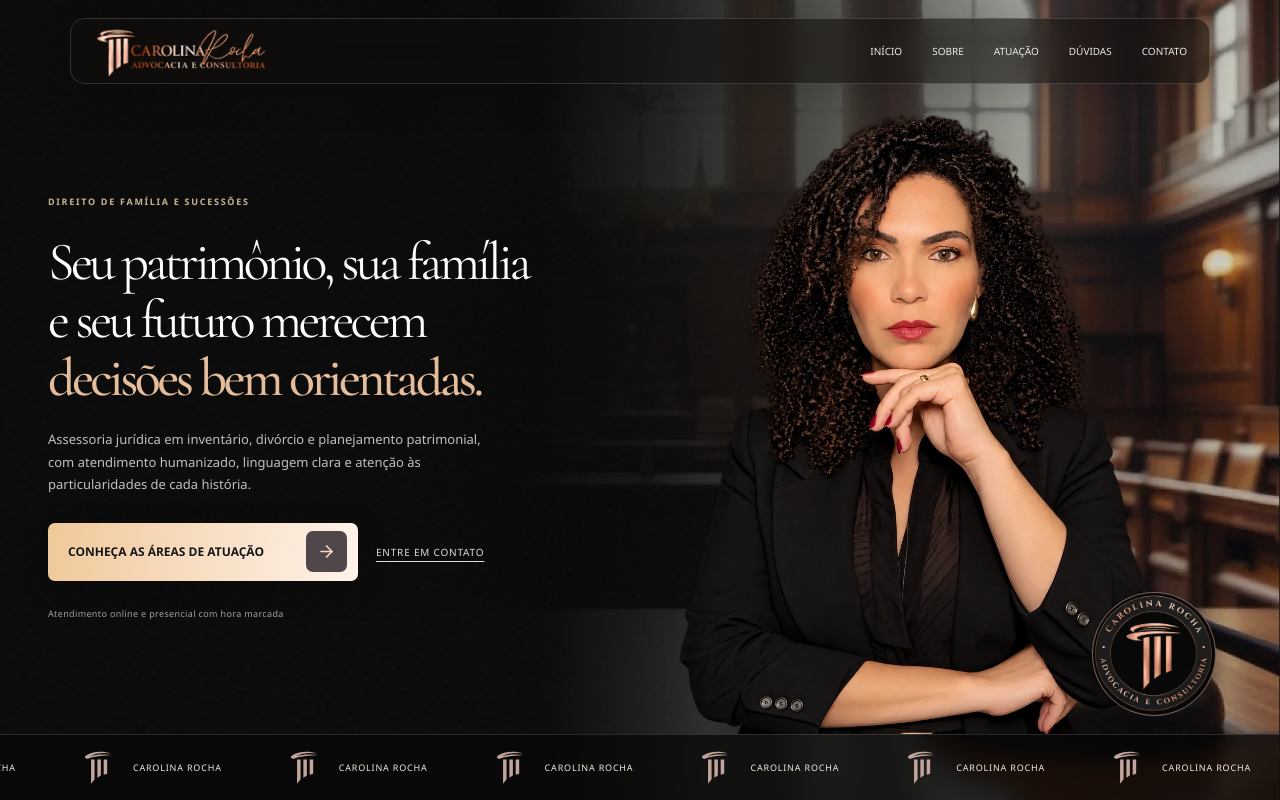
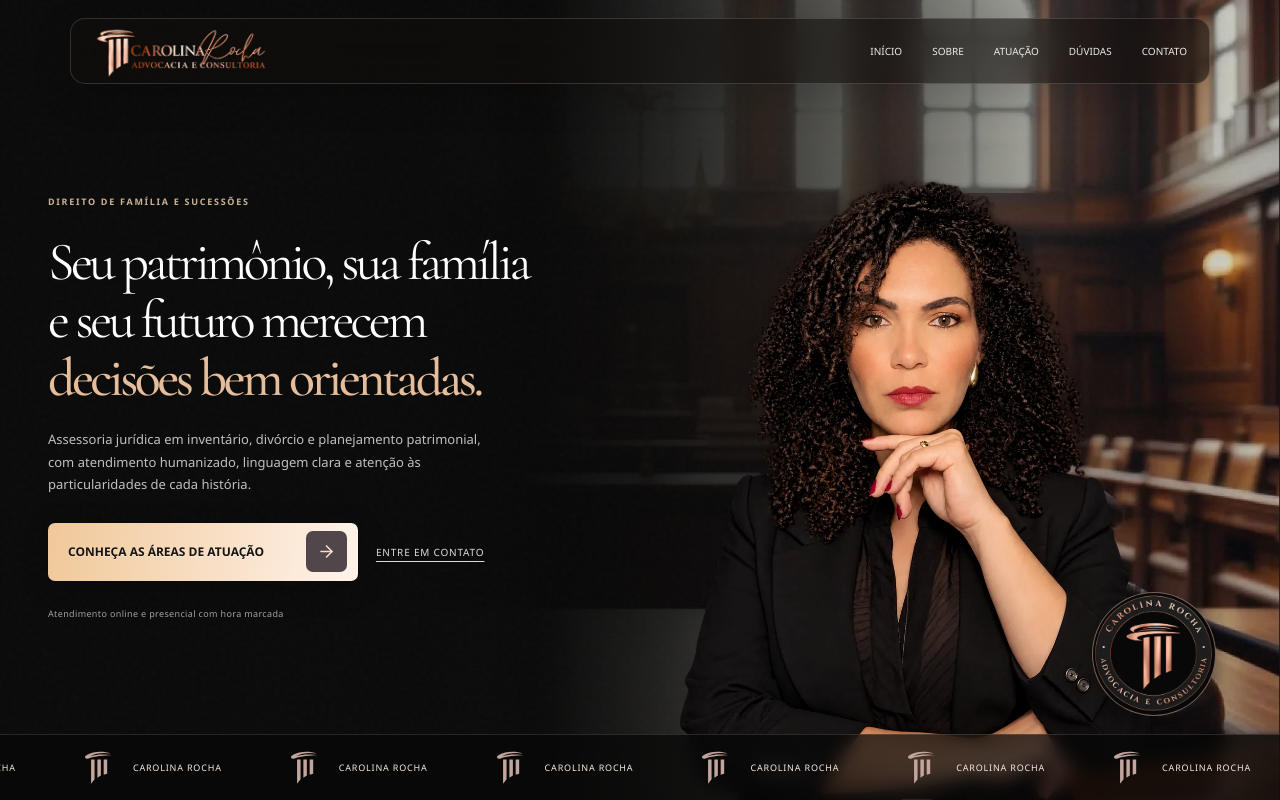
Before and after one commit to SarahRayssa/carolinarocha, a Next.js app: page / in a window 1280 px wide. Shown: the top 800 px of the page. Built offline with nearby package versions, Linux system fonts and the light colour scheme.

Commit message:
Align hero portrait with marquee edge

```diff
--- a/src/app/globals.css
+++ b/src/app/globals.css
@@ -81,3 +81,8 @@
 .footer-services a{font-size:9px;color:rgba(255,255,255,.64)}
 @media(max-width:900px){.brand-logo{width:190px;height:52px}.brand{min-width:190px}}
 @media(max-width:680px){.brand{min-width:0;max-width:calc(100% - 52px)}.brand-logo{width:min(64vw,205px);height:48px}.hero-copy .hero-actions{gap:14px}.hero-contact-link{font-size:9px}.faq-cta{align-items:flex-start;flex-direction:column;gap:5px}.footer-services{grid-column:1/-1;gap:12px}.portrait-brand-seal{width:88px}}
+
+
+.hero-portrait{bottom:0}
+.portrait-brand-seal{bottom:84px}
+@media(max-width:680px){.portrait-brand-seal{bottom:70px}}
```
